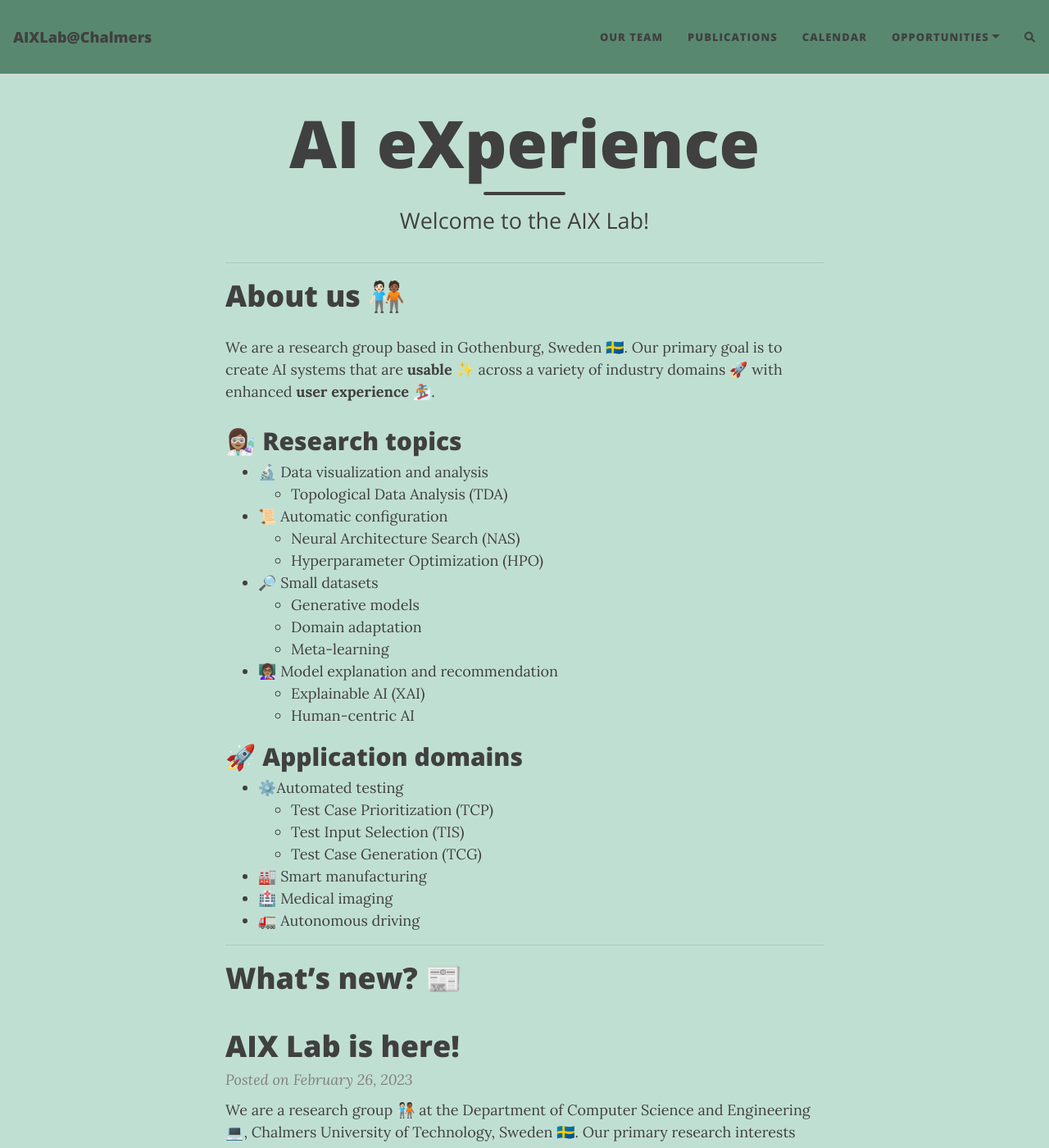
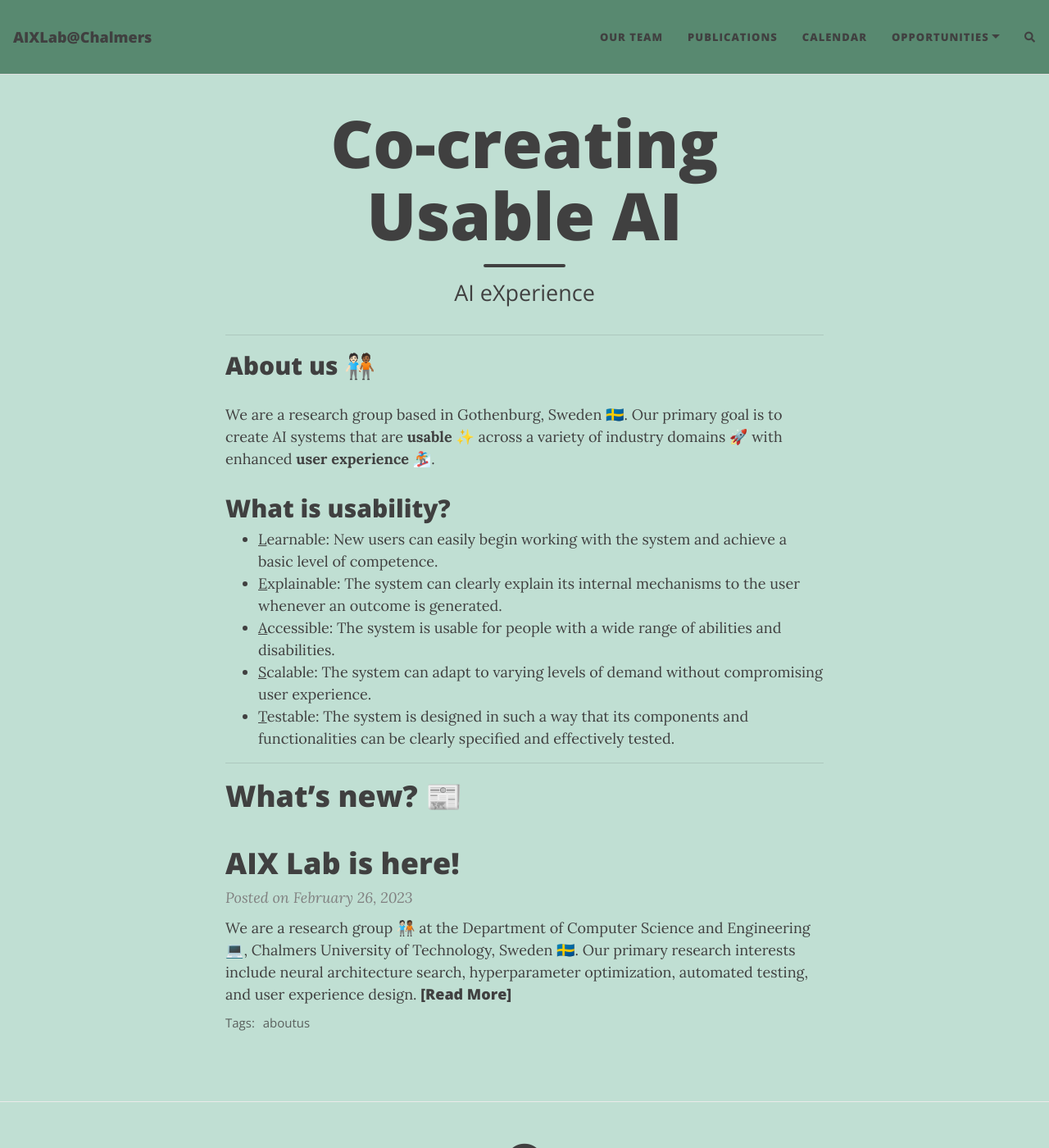
Before and after one commit to usableai/usableai.github.io, a Jekyll site: the page built from index.md, in a window 1280 px wide and 1400 px high. Shown: the whole window at 82% size. Built offline with Jekyll 4.4.1, drawn with Linux system fonts in a browser that asks for light colours; nearby versions of some CDN libraries; comment, search, counter and statistics services are not loaded.

Commit message:
Update front page

```diff
--- a/index.md
+++ b/index.md
@@ -1,37 +1,20 @@
 ---
 layout: home
-title: AI eXperience
-subtitle: Welcome to the AIX Lab!
+title: Co-creating Usable AI
+subtitle: AI eXperience
 ---
 
 ---
-# About us 🧑🏻‍🤝‍🧑🏾
+## About us 🧑🏻‍🤝‍🧑🏾
 We are a research group based in Gothenburg, Sweden 🇸🇪. Our primary goal is to create AI systems that are **usable** ✨ across a variety of industry domains 🚀 with enhanced **user experience** 🏂.
 
+## What is usability?
++ <u>L</u>earnable: New users can easily begin working with the system and achieve a basic level of competence.
++ <u>E</u>xplainable: The system can clearly explain its internal mechanisms to the user whenever an outcome is generated.
++ <u>A</u>ccessible: The system is usable for people with a wide range of abilities and disabilities.
++ <u>S</u>calable: The system can adapt to varying levels of demand without compromising user experience.
++ <u>T</u>estable: The system is designed in such a way that its components and functionalities can be clearly specified and effectively tested.
 
-## 👩🏽‍🔬 Research topics
-- 🔬 Data visualization and analysis
-  - Topological Data Analysis (TDA)
-- 📜 Automatic configuration
-  - Neural Architecture Search (NAS)
-  - Hyperparameter Optimization (HPO)
-- 🔎 Small datasets
-  - Generative models
-  - Domain adaptation
-  - Meta-learning
-- 👩🏽‍🏫 Model explanation and recommendation
-  - Explainable AI (XAI)
-  - Human-centric AI
-
-
-## 🚀 Application domains
-- ⚙️Automated testing
-  - Test Case Prioritization (TCP)
-  - Test Input Selection (TIS)
-  - Test Case Generation (TCG)
-- 🏭 Smart manufacturing
-- 🏥 Medical imaging
-- 🚛 Autonomous driving
 
 ---
 # What's new? 📰
```
